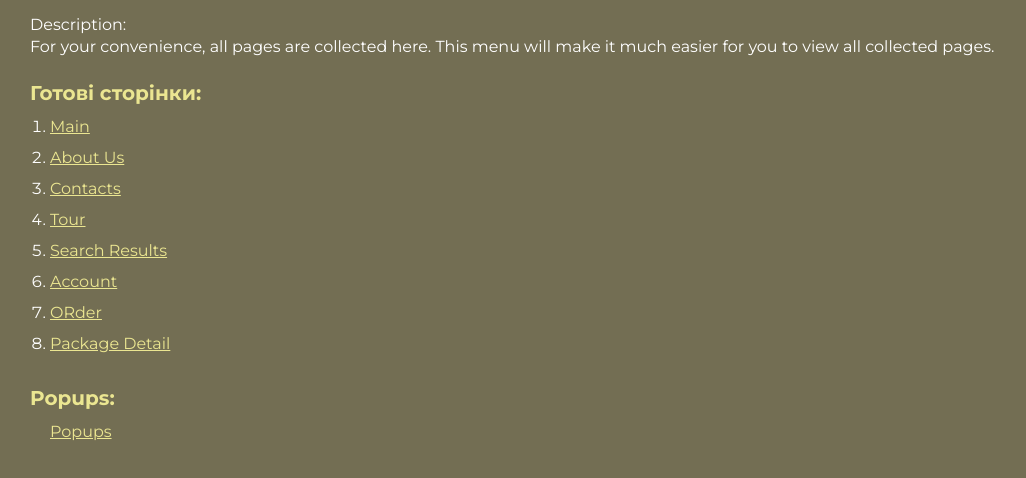
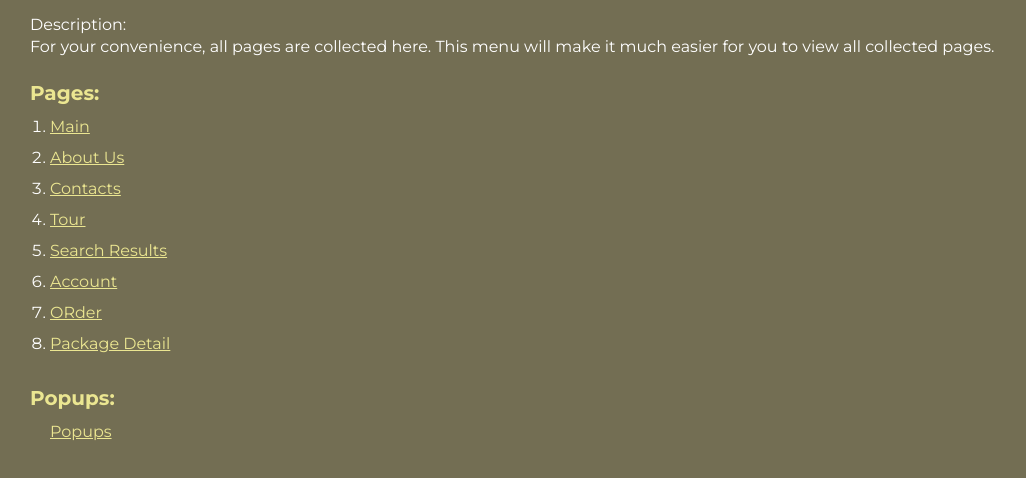
Before and after one commit to VolodymyYR/travel-agency, a plain HTML site: page index.html in a window 1280 px wide. Shown: the part 76-554 px from the top of the page, without its empty margins (0-1026 px from the left). Drawn offline with Linux system fonts and the light colour scheme.

Commit message:
Перший коміт

```diff
--- a/index.html
+++ b/index.html
@@ -14,7 +14,7 @@
 			Description:<br>
             <p>For your convenience, all pages are collected here. This menu will make it much easier for you to view all collected pages.</p>
 		</div>
-		<h2>Готові сторінки:</h2>
+		<h2>Pages:</h2>
 		<ol class="rootpage__list">
 			<li><a target="_blank" href="home.html">Main</a></li>
 			<li><a target="_blank" href="aboutUs.html">About Us</a></li>
```
